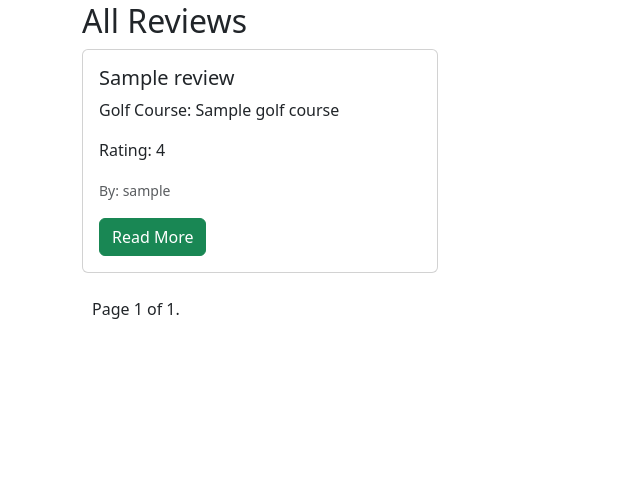
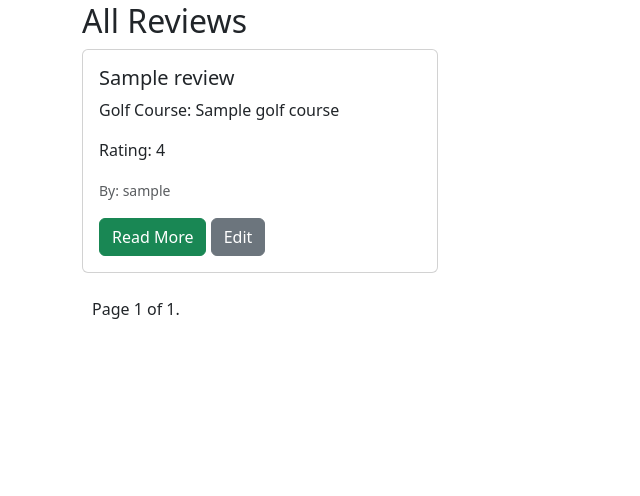
Before and after one commit to ollebrask/golf-blog, a Django app: template blog/templates/blog/show_reviews.html in a window 1280 px wide. Shown: the part 153-649 px from the top of the page, without its empty margins (0-640 px from the left). Run offline with Django 4.2, Linux system fonts and the light colour scheme; the template is opened without the code that fills it: most values are stand-ins (such as "Sample title", 1, 10 or a date in 2020).

Commit message:
Add Edit button

```diff
--- a/blog/templates/blog/show_reviews.html
+++ b/blog/templates/blog/show_reviews.html
@@ -22,6 +22,7 @@ All Reviews
                     <p class="card-text">Rating: {{ review.rating }}</p>
                     <p class="card-text"><small class="text-muted">By: {{ review.user.username }}</small></p>
                     <a href="{% url 'review_detail' review.id %}" class="btn btn-success">Read More</a>
+                    <a href="{% url 'edit_review' review.id %}" class="btn btn-secondary">Edit</a>
                 </div>
             </div>
         </div>
```
